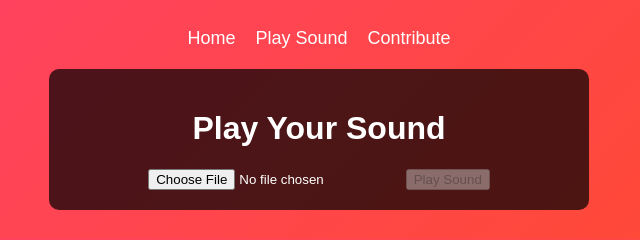
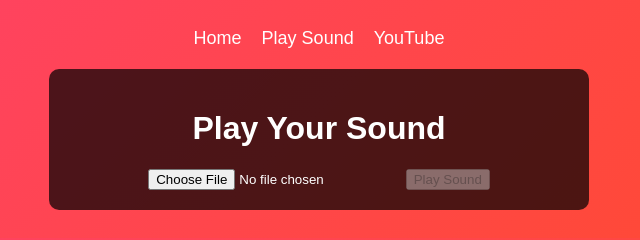
Before and after one commit to MintDino/The-Sound-Button, a plain HTML site: page play.html in a window 1280 px wide. Shown: the top 240 px of the page, 321-961 px from the left. Drawn offline with Linux system fonts and the light colour scheme.

Commit message:
Update play.html

```diff
--- a/play.html
+++ b/play.html
@@ -10,7 +10,7 @@
     <nav>
         <a href="index.html">Home</a>
         <a href="play.html">Play Sound</a>
-        <a href="contribute.html">Contribute</a>
+        <a href="https://youtube.com/@officialnekomusic?si=USmO-TW38IBKwtMk">YouTube</a>
     </nav>
     <div class="content">
         <h1>Play Your Sound</h1>
```
